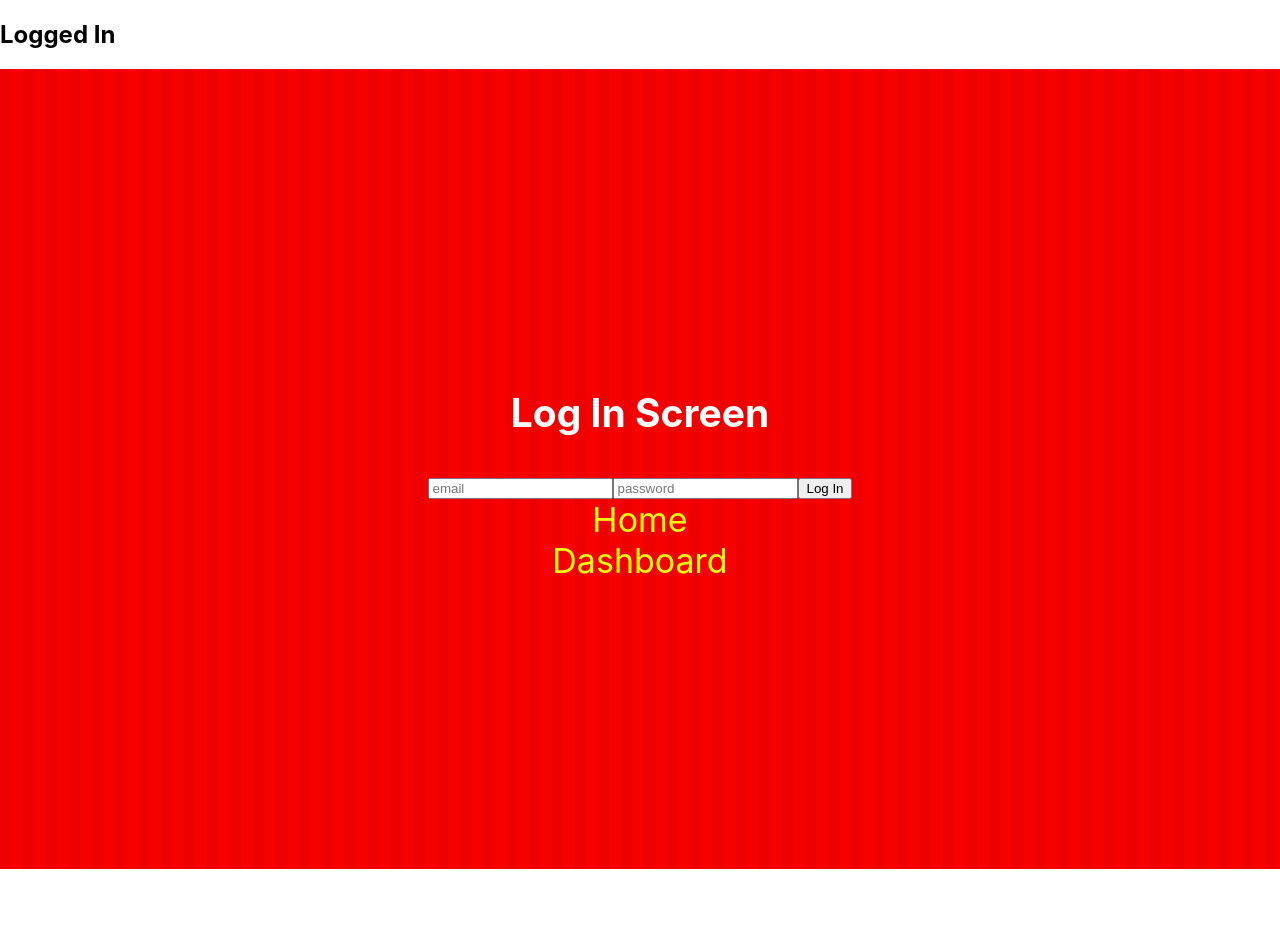
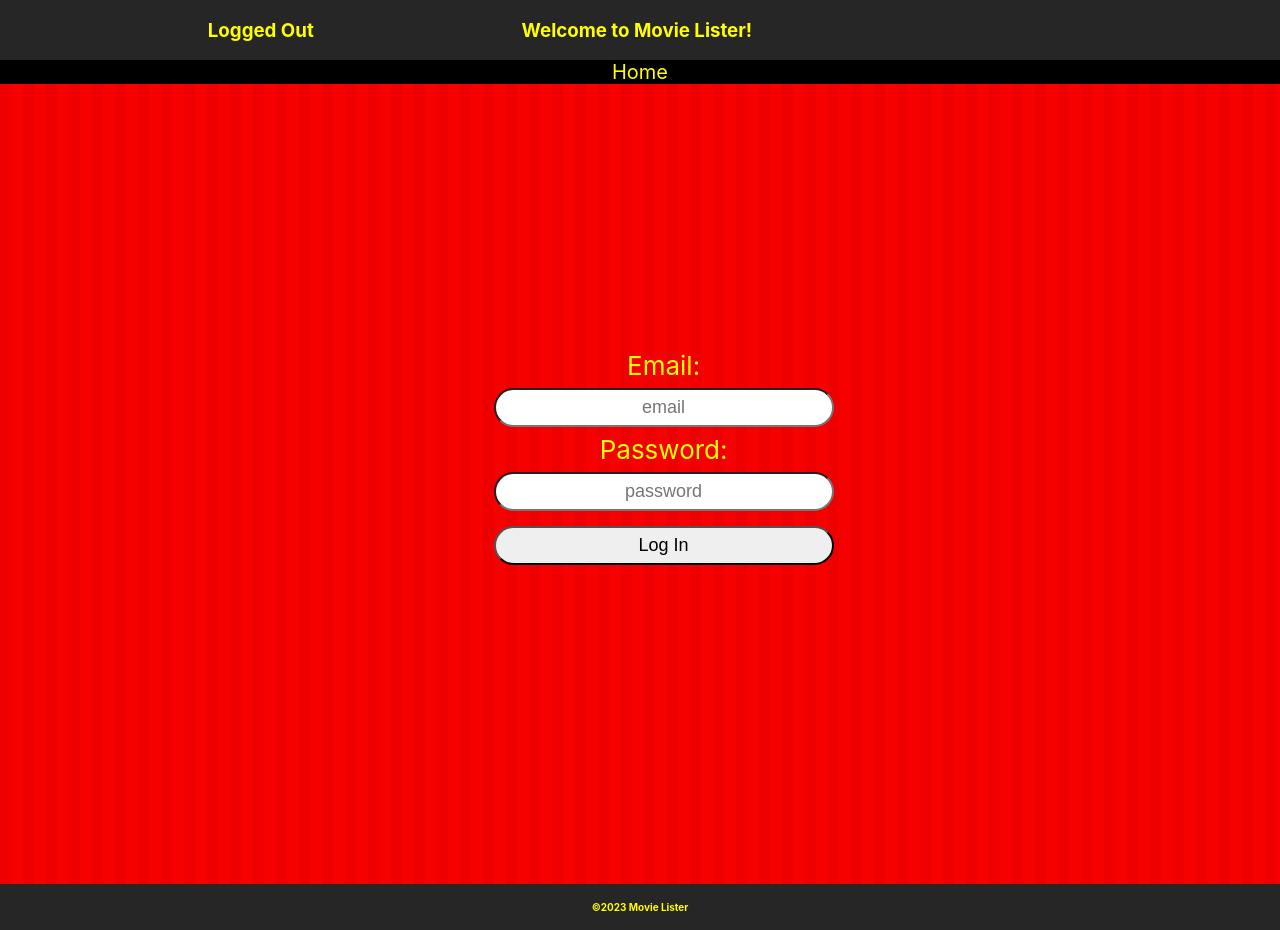
Before and after one commit to CodyDDalton/codysCRUDApi, a React (Create React App) app in the folder reactjs/: page /login in a window 1280 px wide. Before the commit the page ends 869 px from the top, so only its background shows below. Built offline with nearby package versions, Linux system fonts and the light colour scheme.

Commit message:
Finishing touches

```diff
--- a/reactjs/src/App.css
+++ b/reactjs/src/App.css
@@ -1,5 +1,7 @@
 .App {
   text-align: center;
+  background-color: black;
+  color:yellow;
 }
 
 .App-logo {
--- a/reactjs/src/App.js
+++ b/reactjs/src/App.js
@@ -23,11 +23,13 @@ function App() {
 
     return(
         <div>
-            <div>
+            <div style={styles.logScreen}>
                 {
-                    currentUser === false
-                    ? <h2>Logged In</h2>
-                    : <h2>Logged Out</h2>}
+                    currentUser === true
+                    ? <h3>Logged In</h3>
+                    : <h3>Logged Out</h3>
+                }
+                <h3>Welcome to Movie Lister!</h3>
             </div>
             <section>
                 <Routes>
@@ -38,9 +40,28 @@ function App() {
                     <Route path="/" exact element={<Home />} />
                 </Routes>
             </section>
+            <div style={styles.footer}>
+                <h5>©2023 Movie Lister</h5>
+            </div>
         </div>
 
     )
 }
 
 export default App;
+
+const styles = {
+    logScreen:{
+        // marginLeft:'2%',
+        // fontSize:12,
+        display:'flex',
+        flexDirection:'row',
+        justifyContent:'space-evenly',
+        marginLeft:'0%',
+        marginRight:'25%'
+    },
+    footer:{
+        textAlign:'center',
+        fontSize:12
+    }
+}
--- a/reactjs/src/index.css
+++ b/reactjs/src/index.css
@@ -5,11 +5,13 @@ body {
     sans-serif;
   -webkit-font-smoothing: antialiased;
   -moz-osx-font-smoothing: grayscale;
+  background-color: rgba(0,0,0,0.85);
+  color:yellow;
 }
 
-#Link:hover{
+/* .link:hover{
   color:white;
-}
+} */
 
 code {
   font-family: source-code-pro, Menlo, Monaco, Consolas, 'Courier New',
--- a/reactjs/src/pages/Dashboard.js
+++ b/reactjs/src/pages/Dashboard.js
@@ -92,12 +92,14 @@ function Dashboard() {
 
   return (
     <div className="App">
+    <Link style={styles.link} to="/">Home</Link>
       <header className="App-header" style={styles.header}>
         <nav style={styles.nav}>
-          <Link style={styles.link} to="/">Return to Home</Link>
+
         </nav>
-        <div>
-        <h1>Movies</h1>
+        <div style={styles.dashboard}>
+          <div style={styles.archive}>
+          <h1>List of Movies</h1>
 
           <ul style={{listStyle:'none'}}>
           {
@@ -108,7 +110,10 @@ function Dashboard() {
             ))
           }
           </ul>
+            </div>
+
             <form style={styles.form} onSubmit={(event) => handleSubmit(event)}>
+            <h1>Add a new Title <br></br> to the Archives!</h1>
               <div style={styles.entryContainer}>
                 <label for="title">
                     Title:</label>
@@ -125,14 +130,11 @@ function Dashboard() {
                   <label for="released">
                     Released:</label>
                     <input id='released' style={styles.inputs} type="text" name="released" value={values.released} onChange={handleInputChange} />
-
-
                 </div>
 
                 <input style={styles.button} type="submit" value="Submit" />
             </form>
         </div>
-
       </header>
     </div>
   );
@@ -159,15 +161,16 @@ const styles = {
     textDecoration:'none'
   },
   list:{
-    fontSize:24
+    fontSize:24,
+
   },
   form:{
     display:'flex',
     flexDirection:'column',
-    justifyContent:'space-evenly',
-    backgroundColor:'rgba(0,0,0,0.25',
+    justifyContent:'space-between',
+    // backgroundColor:'rgba(0,0,0,0.25',
     borderRadius:'20px',
-    color:'white',
+
     width:'800px',
     height:'300px'
   },
@@ -176,19 +179,32 @@ const styles = {
     marginRight:'33%',
     width:'33%',
     borderRadius:'20px',
-    backgroundColor:'rgba(0,0,0,0.5',
     fontSize:18,
-    color:'yellow',
+    // color:'yellow',
     textAlign:'center'
   },
   button:{
     width:'33%',
     marginRight:'33%',
-    marginLeft:'33%'
+    marginLeft:'33%',
+    fontSize:18,
+    padding:'2%',
+    textAlign:'center',
+    borderRadius:'20px',
+    marginTop:'2%'
+
   },
   entryContainer:{
     display:'flex',
     flexDirection:'column'
+  },
+  dashboard:{
+    display:'flex',
+    flexDirection:'row',
+    marginTop:'-10%'
+  },
+  archive:{
+    marginLeft:'10%'
   }
 
 
--- a/reactjs/src/pages/Home.js
+++ b/reactjs/src/pages/Home.js
@@ -7,14 +7,12 @@ function Home() {
     <div className="App">
       <header className="App-header" style={styles.header}>
       <div>
-        <h1>Welcome to Movie Lister!</h1>
+
       </div>
         <nav style={styles.nav}>
           <div style={styles.links}>
-          <Link id="Link" to="/" style={{textDecoration:'none', color:'yellow'}}>Home</Link>
-          <Link to="/dashboard" style={{textDecoration:'none', color:'yellow'}}>Dashboard</Link>
-          <Link to="/login" style={{textDecoration:'none', color:'yellow'}}>Log In</Link>
-          <Link to="/signup" style={{textDecoration:'none', color:'yellow'}}>Sign Up</Link>
+          <Link to="/login" style={{textDecoration:'none', color:'yellow', marginBottom:'25%'}}>Log In</Link>
+          <Link to="/signup" style={{textDecoration:'none', color:'yellow',}}>Sign Up</Link>
           </div>
         </nav>
       </header>
@@ -34,11 +32,17 @@ const styles = {
   },
   nav:{
     fontSize:34,
+    marginLeft:'-14%'
   },
   links:{
     display:'flex',
     flexDirection:'column',
     justifyContent:'space-evenly',
+    backgroundColor:'rgba(0,0,0,0.25)',
+    padding:'80%',
+    width:'100%',
+    borderRadius:'20px',
+
   }
 
 }
--- a/reactjs/src/pages/LogIn.js
+++ b/reactjs/src/pages/LogIn.js
@@ -15,6 +15,7 @@ function LogIn() {
         try {
             await AuthService.login(email, password).then(
                 response => {
+                  alert('Login successful. Welcome back to Movie Lister!')
                   navigate("/dashboard")
                 },
                 error => {
@@ -30,31 +31,36 @@ function LogIn() {
 
   return (
     <div className="App">
+    <Link id="Link" to="/" style={{textDecoration:'none', color:'yellow', fontSize:20}}>Home</Link>
       <header className="App-header" style={styles.header}>
       <div>
-        <h1>Log In Screen</h1>
+
       </div>
       <section>
-        <form onSubmit={handleLogin}>
-          <input
+        <form style={styles.loginForm} onSubmit={handleLogin}>
+          <label for="emailInput" style={{color:'yellow'}}>Email:</label>
+          <input style={styles.inputs}
+            id="emailInput"
             type="text"
             placeholder="email"
             value={email}
             onChange={(e) => setEmail(e.target.value)}
             />
-            <input
+            <label for="passInput" style={{color:'yellow'}}>Password:</label>
+            <input style={styles.inputs}
+            id="passInput"
             type="password"
             placeholder="password"
             value={password}
             onChange={(e) => setPassword(e.target.value)}
             />
-            <button type="submit">Log In</button>
-        </form>
+            <button style={styles.loginBut} type="submit">Log In</button>
+            </form>
       </section>
         <nav style={styles.nav}>
           <div style={styles.links}>
-          <Link id="Link" to="/" style={{textDecoration:'none', color:'yellow'}}>Home</Link>
-          <Link to="/dashboard" style={{textDecoration:'none', color:'yellow'}}>Dashboard</Link>
+
+          {/* <Link to="/dashboard" style={{textDecoration:'none', color:'yellow'}}>Dashboard</Link> */}
 
           </div>
         </nav>
@@ -80,6 +86,29 @@ const styles = {
     display:'flex',
     flexDirection:'column',
     justifyContent:'space-evenly',
+  },
+  loginForm:{
+    display:'flex',
+    flexDirection:'column',
+    justifyContent:'space-evenly',
+    width:'150%',
+    marginLeft:'-15%',
+    marginTop:'-20%'
+
+  },
+  inputs:{
+    padding:'2%',
+    fontSize:18,
+    textAlign:'center',
+    borderRadius:'20px',
+    margin:'2%'
+  },
+  loginBut:{
+    fontSize:18,
+    padding:'2%',
+    textAlign:'center',
+    borderRadius:'20px',
+    margin:'2%'
   }
 
 }
--- a/reactjs/src/pages/SignUp.js
+++ b/reactjs/src/pages/SignUp.js
@@ -15,6 +15,7 @@ function SignUp() {
     try {
       await AuthService.signup(email, password).then(
         response => {
+          alert("You're all signed up! Try logging in with your new account information below.")
           navigate("/login")
         },
         error => {
@@ -29,31 +30,35 @@ function SignUp() {
 
   return (
     <div className="App">
+    <Link id="Link" to="/" style={{textDecoration:'none', color:'yellow'}}>Home</Link>
       <header className="App-header" style={styles.header}>
       <div>
-        <h1>Sign Up Screen</h1>
       </div>
       <section>
-        <form onSubmit={handleSignup}>
-          <input
+        <form style={styles.signForm} onSubmit={handleSignup}>
+          <label for="emailInput" style={{ color:'yellow' }}>Email:</label>
+          <input style={styles.inputs}
+            id="emailInput"
             type="text"
             placeholder="email"
             value={email}
             onChange={(e) => setEmail(e.target.value)}
             />
-            <input
+            <label for="passInput" style={{color:'yellow'}}>Password:</label>
+            <input style={styles.inputs}
+            id="passInput"
             type="password"
             placeholder="password"
             value={password}
             onChange={(e) => setPassword(e.target.value)}
             />
-            <button type="submit">Sign Up</button>
+            <button style={styles.signupBut} type="submit">Sign Up</button>
         </form>
       </section>
         <nav style={styles.nav}>
           <div style={styles.links}>
-          <Link id="Link" to="/" style={{textDecoration:'none', color:'yellow'}}>Home</Link>
-          <Link to="/dashboard" style={{textDecoration:'none', color:'yellow'}}>Dashboard</Link>
+
+
 
           </div>
         </nav>
@@ -80,6 +85,29 @@ const styles = {
     display:'flex',
     flexDirection:'column',
     justifyContent:'space-evenly',
+  },
+  signForm:{
+    display:'flex',
+    flexDirection:'column',
+    justifyContent:'space-evenly',
+    width:'150%',
+    marginLeft:'-15%',
+    marginTop:'-20%'
+
+  },
+  inputs:{
+    padding:'2%',
+    fontSize:18,
+    textAlign:'center',
+    borderRadius:'20px',
+    margin:'2%'
+  },
+  signupBut:{
+    fontSize:18,
+    padding:'2%',
+    textAlign:'center',
+    borderRadius:'20px',
+    margin:'2%'
   }
 
 }
```
Lines whose indentation alone changed are shown as unchanged.
